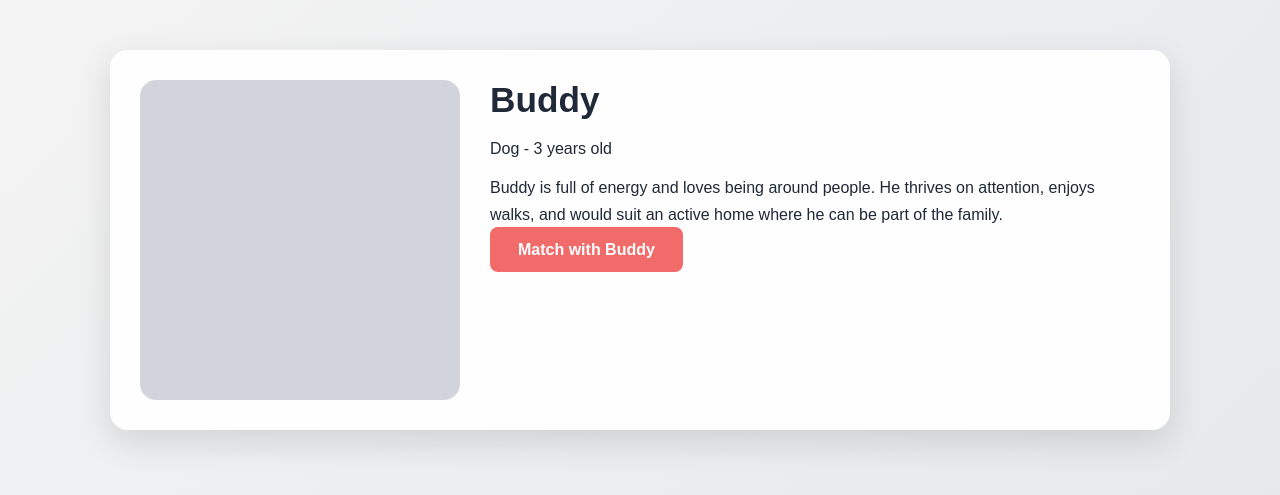
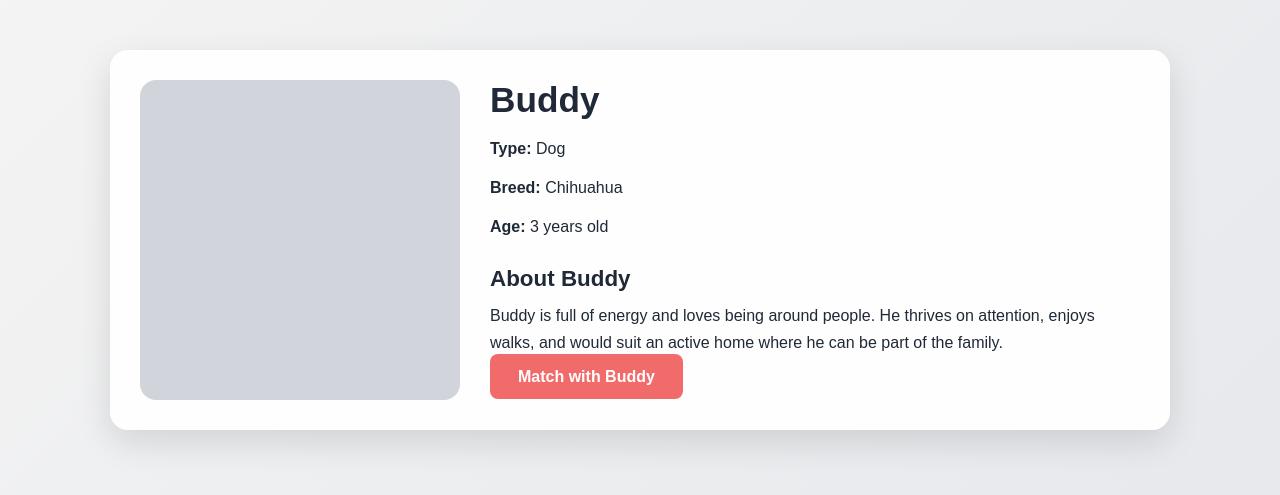
Before and after one commit to Luke-Smith92/RescueMatch, a Flask app: page /animal/1 in a window 1280 px wide. Shown: the part 69-564 px from the top of the page. Run offline with Flask 3, Linux system fonts and the light colour scheme.

Commit message:
Updated templates to display breed and improved pet descriptions

```diff
--- a/templates/animal.html
+++ b/templates/animal.html
@@ -22,8 +22,11 @@
 
             <div class="details-content">
                 <h1>{{ pet.name }}</h1>
-                <p>{{ pet.type }} - {{ pet.age }} years old</p>
+                <p><strong>Type:</strong> {{ pet.type }}</p>
+                <p><strong>Breed:</strong> {{ pet.breed }}</p>
+                <p><strong>Age:</strong> {{ pet.age }} years old</p>
 
+                <h2>About {{ pet.name }}</h2>
                 <p>{{ pet.description }}</p>
 
                 <a href="/match/{{ pet.id }}" class="btn primary-btn">
--- a/templates/browse.html
+++ b/templates/browse.html
@@ -31,7 +31,8 @@
             <div class="pet-image-placeholder"></div>
 
             <h3>{{ pet.name }}</h3>
-            <p>{{ pet.type }}, {{ pet.age }} years old</p>
+            <p>{{ pet.type }} - {{ pet.breed }}</p>
+            <p>{{ pet.age }} years old</p>
 
             <a href="/animal/{{ pet.id }}" class="btn primary-btn">
                 View Details
```
